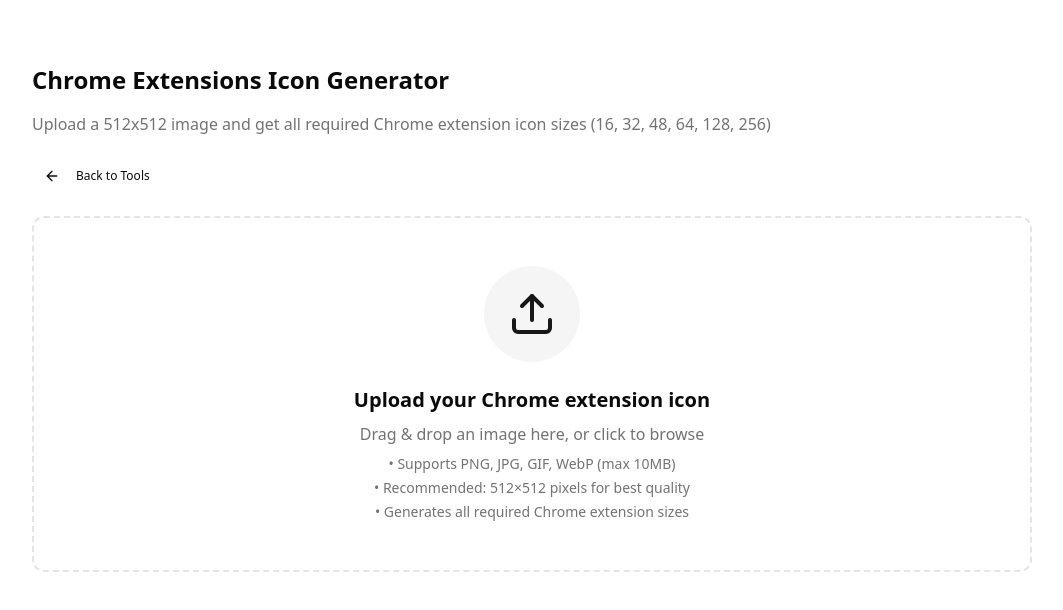
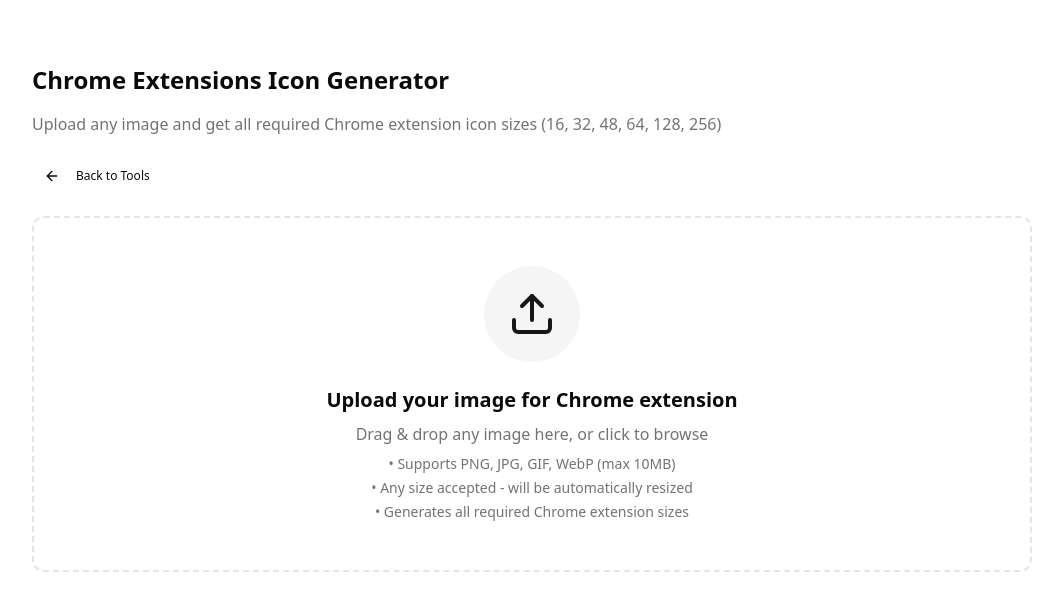
Before and after one commit to Melvynx/tools.melvynx.dev, a Next.js app: page /chrome-extensions-icon in a window 1280 px wide. Shown: the top 610 px of the page, without its empty margins (108-1171 px from the left). Built offline with nearby package versions, Linux system fonts and the light colour scheme.

Commit message:
fix: accept any image size for both icon generators
- Update text descriptions to clarify any image size is accepted
- Remove 512x512 requirement from user interface
- Canvas API automatically handles resizing from any source size
- Improve user experience by being more flexible with input

```diff
--- a/app/chrome-extensions-icon/chrome-extensions-icon.tsx
+++ b/app/chrome-extensions-icon/chrome-extensions-icon.tsx
@@ -298,14 +298,14 @@
               <Upload className="h-12 w-12 text-primary" />
             </div>
             <p className="text-xl font-semibold mb-2">
-              {isDragActive ? "Drop your image here" : "Upload your Chrome extension icon"}
+              {isDragActive ? "Drop your image here" : "Upload your image for Chrome extension"}
             </p>
             <p className="text-muted-foreground mb-2">
-              Drag & drop an image here, or click to browse
+              Drag & drop any image here, or click to browse
             </p>
             <div className="text-sm text-muted-foreground space-y-1">
               <p>• Supports PNG, JPG, GIF, WebP (max 10MB)</p>
-              <p>• Recommended: 512×512 pixels for best quality</p>
+              <p>• Any size accepted - will be automatically resized</p>
               <p>• Generates all required Chrome extension sizes</p>
             </div>
           </div>
--- a/app/chrome-extensions-icon/page.tsx
+++ b/app/chrome-extensions-icon/page.tsx
@@ -11,7 +11,7 @@
     <div className="container py-8">
       <h1 className="text-2xl font-bold mb-4">Chrome Extensions Icon Generator</h1>
       <p className="text-muted-foreground mb-6">
-        Upload a 512x512 image and get all required Chrome extension icon sizes (16, 32, 48, 64, 128, 256)
+        Upload any image and get all required Chrome extension icon sizes (16, 32, 48, 64, 128, 256)
       </p>
       <ChromeExtensionsIcon />
     </div>
--- a/app/nextjs-favicon-generator/nextjs-favicon-generator.tsx
+++ b/app/nextjs-favicon-generator/nextjs-favicon-generator.tsx
@@ -300,14 +300,14 @@
               <Upload className="h-12 w-12 text-primary" />
             </div>
             <p className="text-xl font-semibold mb-2">
-              {isDragActive ? "Drop your image here" : "Upload your Next.js favicon"}
+              {isDragActive ? "Drop your image here" : "Upload your image for Next.js favicons"}
             </p>
             <p className="text-muted-foreground mb-2">
-              Drag & drop an image here, or click to browse
+              Drag & drop any image here, or click to browse
             </p>
             <div className="text-sm text-muted-foreground space-y-1">
               <p>• Supports PNG, JPG, GIF, WebP (max 10MB)</p>
-              <p>• Recommended: 512×512 pixels for best quality</p>
+              <p>• Any size accepted - will be automatically resized</p>
               <p>• Generates all 3 required Next.js favicon formats</p>
             </div>
           </div>
--- a/app/nextjs-favicon-generator/page.tsx
+++ b/app/nextjs-favicon-generator/page.tsx
@@ -11,7 +11,7 @@
     <div className="container py-8">
       <h1 className="text-2xl font-bold mb-4">Next.js Favicon Generator</h1>
       <p className="text-muted-foreground mb-6">
-        Upload a 512x512 image and get all 3 required favicon formats for Next.js: icon.png (512x512), favicon.ico (48x48), and apple-icon.png (180x180)
+        Upload any image and get all 3 required favicon formats for Next.js: icon.png (512x512), favicon.ico (48x48), and apple-icon.png (180x180)
       </p>
       <NextjsFaviconGenerator />
     </div>
```
